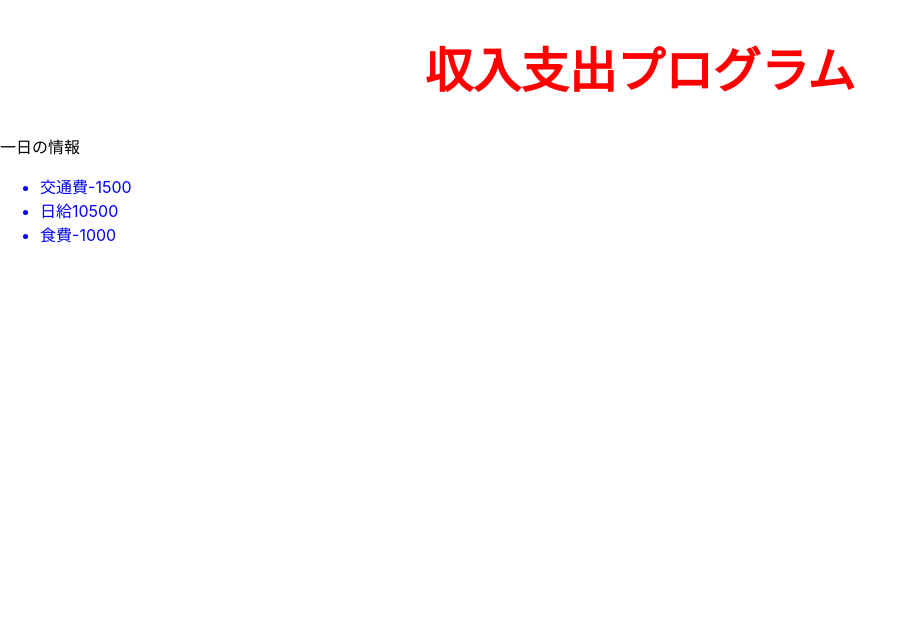
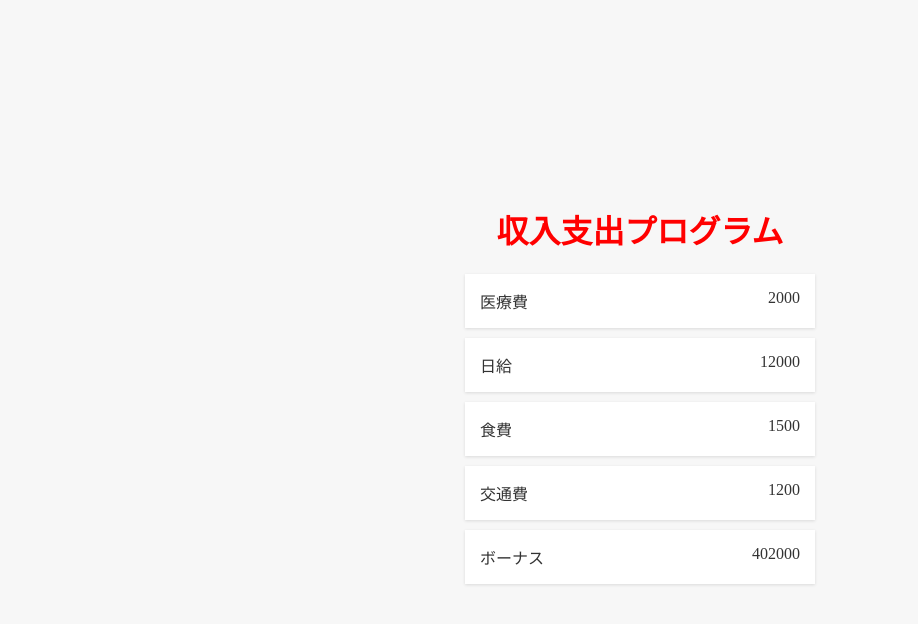
Before and after one commit to kiatklai/react-basic, a React (Create React App) app: page / in a window 1280 px wide. Shown: the top 624 px of the page, without its empty margins (0-918 px from the left). Built offline with nearby package versions, Linux system fonts and the light colour scheme.

Commit message:
react props

```diff
--- a/src/App.css
+++ b/src/App.css
@@ -1,38 +1,20 @@
-.App {
-  text-align: center;
+@import url('https://fonts.googleapis.com/css2?family=Noto+Serif+JP&display=swap');
+
+*{
+  box-sizing: border-box;
+  font-family: 'Noto Serif JP', serif;
+
 }
-
-.App-logo {
-  height: 40vmin;
-  pointer-events: none;
-}
-
-@media (prefers-reduced-motion: no-preference) {
-  .App-logo {
-    animation: App-logo-spin infinite 20s linear;
-  }
-}
-
-.App-header {
-  background-color: #282c34;
-  min-height: 100vh;
+body {
+  background-color: #f7f7f7;
   display: flex;
   flex-direction: column;
   align-items: center;
   justify-content: center;
-  font-size: calc(10px + 2vmin);
-  color: white;
+  min-height: 100vh;
+  margin: 0;
 }
-
-.App-link {
-  color: #61dafb;
+.container{
+  margin:30px auto;
+  width:350px
 }
-
-@keyframes App-logo-spin {
-  from {
-    transform: rotate(0deg);
-  }
-  to {
-    transform: rotate(360deg);
-  }
-}
--- a/src/App.js
+++ b/src/App.js
@@ -1,13 +1,12 @@
 import Transaction from "./component/Transaction";
+import './App.css';
 
-const Title =()=><h1 style={{color:"red",textAlign:"center",fontSize:"3rem"}}>収入支出プログラム</h1>
-const Description =()=><p>一日の情報</p>
+const Title =()=><h1 style={{color:"red",textAlign:"center",fontSize:"2rem"}}>収入支出プログラム</h1>
 
 function App() {
   return (
-    <div>
+    <div className="container">
       <Title/>
-      <Description/>
       <Transaction/>
     </div>
   );
--- /dev/null
+++ b/src/component/Item.js
@@ -0,0 +1,7 @@
+const Item =(props)=>{
+  return (
+    <li>{props.title}<span>{props.amount}</span></li>
+  );
+}
+
+export default Item
--- a/src/component/Transaction.js
+++ b/src/component/Transaction.js
@@ -1,12 +1,13 @@
+import Item from './Item'
 import './transaction.css'
 const Transaction =()=>{
-  const expend = "交通費"
-  const money = 1500
   return (
-    <ul className='item'>
-        <li>{expend}<span>-{money}</span></li>
-        <li>日給<span>10500</span></li>
-        <li>食費<span>-1000</span></li>
+    <ul className='item-list'>
+      <Item title="医療費" amount="2000"/>
+      <Item title="日給" amount="12000"/>
+      <Item title="食費" amount="1500"/>
+      <Item title="交通費" amount="1200"/>
+      <Item title="ボーナス" amount="402000"/>
     </ul>
   );
 }
--- a/src/component/transaction.css
+++ b/src/component/transaction.css
@@ -1,3 +1,15 @@
-.item {
-  color: blue;
+.item-list {
+  list-style: none;
+  padding: 0;
+  margin-bottom: 40px;
 }
+.item-list li{
+  background-color: white;
+  box-shadow: 0 1px 3px rgba(0, 0, 0, 0.12);
+  padding: 15px;
+  color: #333;
+  display: flex;
+  justify-content: space-between;
+  margin:10px 0 ;
+  position: relative;
+}
```
